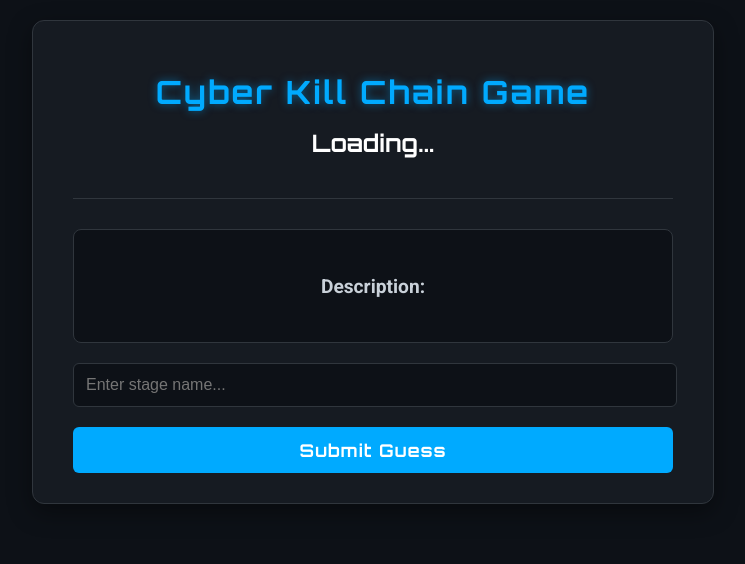
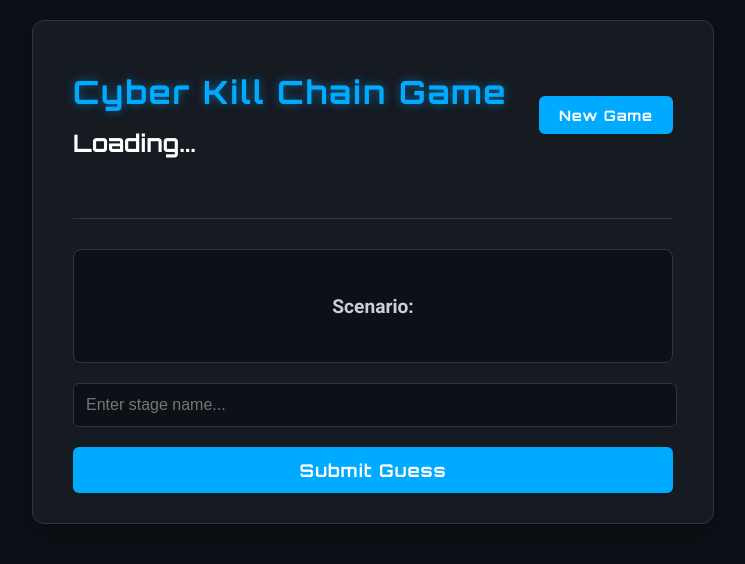
Before and after one commit to shalashaskabob/killchain_game, a Flask app: template app/templates/index.html in a window 1280 px wide. Shown: the top 564 px of the page, without its empty margins (267-1012 px from the left). Run offline with Flask 3, Linux system fonts and the light colour scheme; the template is opened without the code that fills it, so the values that code supplies are empty; parts of the project's set-up code (start-up, migrations or seed data) failed here and were passed over; some libraries are stand-ins or nearby versions.

Commit message:
feat: Overhaul questions and add New Game button

```diff
--- a/app/app.py
+++ b/app/app.py
@@ -1,57 +1,52 @@
-from flask import Flask, render_template, request, redirect, url_for, session
+from flask import Flask, render_template, request, redirect, url_for
 from flask_socketio import SocketIO, emit
-import os
+from app.questions import get_shuffled_questions
 
 app = Flask(__name__)
-app.secret_key = os.urandom(24)
 socketio = SocketIO(app)
 
 # In-memory game state
 game_state = {
     "teams": [],
-    "current_stage": 0,
+    "questions": [],
+    "current_question_index": 0,
     "current_turn_index": 0,
     "game_started": False,
     "processing_guess": False
 }
 
-# Cyber Kill Chain Stages
-kill_chain = [
-    {"name": "Reconnaissance", "description": "Gathering information about the target."},
-    {"name": "Weaponization", "description": "Creating a malicious payload to send to the target."},
-    {"name": "Delivery", "description": "Transmitting the weapon to the target."},
-    {"name": "Exploitation", "description": "Triggering the weapon to exploit a vulnerability."},
-    {"name": "Installation", "description": "Installing malware on the target system."},
-    {"name": "Command & Control", "description": "Establishing a command channel to the target."},
-    {"name": "Actions on Objectives", "description": "Performing the ultimate goal of the attack."}
-]
+def reset_game_state():
+    """Resets the game to its initial state for a new game."""
+    global game_state
+    game_state = {
+        "teams": [],
+        "questions": get_shuffled_questions(),
+        "current_question_index": 0,
+        "current_turn_index": 0,
+        "game_started": False,
+        "processing_guess": False
+    }
 
 @app.route('/')
 def index():
-    # Reset game state for a new session
-    global game_state
-    game_state = {
-        "teams": [], "current_stage": 0,
-        "current_turn_index": 0, "game_started": False,
-        "processing_guess": False
-    }
+    reset_game_state()
     return render_template('setup.html')
-
-@app.route('/setup', methods=['POST'])
-def setup():
-    num_teams = int(request.form['teams'])
-    return render_template('name_teams.html', num_teams=num_teams)
 
 @app.route('/start_game', methods=['POST'])
 def start_game():
-    game_state["teams"] = []
+    # Keep the shuffled questions but reset teams and progress
+    teams = []
     for i in range(int(request.form['num_teams'])):
         team_name = request.form[f'team_{i}']
-        game_state["teams"].append({"name": team_name, "score": 0})
+        teams.append({"name": team_name, "score": 0})
 
-    game_state["current_stage"] = 0
-    game_state["current_turn_index"] = 0
-    game_state["game_started"] = True
+    game_state.update({
+        "teams": teams,
+        "current_question_index": 0,
+        "current_turn_index": 0,
+        "game_started": True,
+        "processing_guess": False
+    })
 
     # Notify all clients that the game has started
     socketio.emit('game_started')
@@ -59,14 +54,20 @@ def start_game():
 
 @app.route('/game')
 def game():
-    if not game_state["game_started"]:
+    if not game_state.get("game_started"):
         return redirect(url_for('index'))
     return render_template('index.html')
 
 @socketio.on('connect')
 def handle_connect():
-    if game_state["game_started"]:
+    if game_state.get("game_started"):
         emit('game_update', get_game_view())
+
+@socketio.on('new_game')
+def handle_new_game():
+    reset_game_state()
+    # Tell all clients to go back to the setup screen
+    emit('redirect_to_setup', broadcast=True)
 
 @socketio.on('submit_guess')
 def handle_guess(data):
@@ -76,10 +77,10 @@ def handle_guess(data):
     game_state["processing_guess"] = True
     try:
         user_guess = data['guess'].strip()
-        correct_stage = kill_chain[game_state["current_stage"]]['name']
+        correct_answer = game_state["questions"][game_state["current_question_index"]]["answer"]
         current_team = game_state["teams"][game_state["current_turn_index"]]
 
-        if user_guess.lower() == correct_stage.lower():
+        if user_guess.lower() == correct_answer.lower():
             current_team["score"] += 1
             emit('guess_result', {'correct': True, 'team': current_team['name']}, broadcast=True)
 
@@ -87,15 +88,13 @@ def handle_guess(data):
                 emit('game_over', {"winner": current_team['name'], "teams": game_state["teams"]}, broadcast=True)
                 game_state["game_started"] = False
                 return
-
-            # Advance to the next stage, looping if necessary
-            game_state["current_stage"] = (game_state["current_stage"] + 1) % len(kill_chain)
-
         else:
             emit('guess_result', {'correct': False, 'team': current_team['name']}, broadcast=True)
 
-        # Advance to the next team's turn
+        # Advance to the next team's turn first
         game_state["current_turn_index"] = (game_state["current_turn_index"] + 1) % len(game_state["teams"])
+        # Then advance the question
+        game_state["current_question_index"] += 1
 
         socketio.sleep(2)
         emit('game_update', get_game_view(), broadcast=True)
@@ -103,19 +102,17 @@ def handle_guess(data):
         game_state["processing_guess"] = False
 
 def get_game_view():
+    """Constructs the data payload for the frontend."""
+    # Ensure we don't go out of bounds if questions run out
+    q_index = game_state['current_question_index'] % len(game_state['questions'])
+
     view = {
         "teams": game_state["teams"],
-        "stage": kill_chain[game_state["current_stage"]],
-        "progress": f"Stage {game_state['current_stage'] + 1}/{len(kill_chain)}",
+        "question": game_state["questions"][q_index]["description"],
+        "question_number": game_state["current_question_index"] + 1,
         "current_turn": game_state["teams"][game_state["current_turn_index"]]["name"]
     }
     return view
 
-@app.route('/win')
-def win():
-    # This route is now mostly handled by game_over socket event
-    # but we can keep a simple win page as a fallback or for direct navigation
-    return render_template('win.html', teams=game_state.get("teams", []))
-
 if __name__ == '__main__':
     socketio.run(app, debug=True)
--- a/app/static/style.css
+++ b/app/static/style.css
@@ -34,7 +34,21 @@ body {
 }
 
 .game-header {
+    display: flex;
+    justify-content: space-between;
+    align-items: center;
     margin-bottom: 20px;
+    flex-wrap: wrap;
+}
+
+.header-content {
+    text-align: left;
+}
+
+.new-game-btn {
+    width: auto;
+    padding: 10px 20px;
+    font-size: 0.9em;
 }
 
 h1 {
--- a/app/templates/index.html
+++ b/app/templates/index.html
@@ -11,8 +11,11 @@
 <body>
     <div class="game-container">
         <header class="game-header">
-            <h1>Cyber Kill Chain Game</h1>
-            <p id="turn-indicator">Loading...</p>
+            <div class="header-content">
+                <h1>Cyber Kill Chain Game</h1>
+                <p id="turn-indicator">Loading...</p>
+            </div>
+            <button id="new-game-btn" class="new-game-btn">New Game</button>
         </header>
 
         <div id="scoreboard">
@@ -20,9 +23,9 @@
         </div>
 
         <main class="game-area">
-            <p id="progress"></p>
+            <p id="question-number"></p>
             <div class="card">
-                <p><strong>Description:</strong> <span id="stage-description"></span></p>
+                <p><strong>Scenario:</strong> <span id="question-description"></span></p>
             </div>
             <div id="result-feedback"></div>
             <form id="guess-form">
@@ -36,22 +39,21 @@
         const socket = io();
 
         const scoreboard = document.getElementById('scoreboard');
-        const progress = document.getElementById('progress');
-        const stageDescription = document.getElementById('stage-description');
+        const questionNumber = document.getElementById('question-number');
+        const questionDescription = document.getElementById('question-description');
         const guessForm = document.getElementById('guess-form');
         const guessInput = document.getElementById('stage-guess');
         const turnIndicator = document.getElementById('turn-indicator');
         const resultFeedback = document.getElementById('result-feedback');
+        const newGameBtn = document.getElementById('new-game-btn');
 
         socket.on('game_update', function(data) {
             resultFeedback.innerHTML = '';
             guessInput.disabled = false;
             guessForm.querySelector('button').disabled = false;
 
-            // Update turn indicator
             turnIndicator.textContent = `${data.current_turn}'s Turn`;
 
-            // Update scoreboard
             let scoresHtml = '';
             data.teams.forEach(team => {
                 const activeClass = team.name === data.current_turn ? 'active-team' : '';
@@ -62,11 +64,9 @@
             });
             scoreboard.innerHTML = scoresHtml;
 
-            // Update stage info
-            stageDescription.textContent = data.stage.description;
-            progress.textContent = data.progress;
+            questionDescription.textContent = data.question;
+            questionNumber.textContent = `Question #${data.question_number}`;
 
-            // Set focus to input for the current team
             guessInput.focus();
         });
 
@@ -81,14 +81,20 @@
             }
         });
 
+        newGameBtn.addEventListener('click', function() {
+            if (confirm('Are you sure you want to start a new game? Current progress will be lost.')) {
+                socket.emit('new_game');
+            }
+        });
+
         socket.on('guess_result', function(data) {
             let feedbackClass = data.correct ? 'correct' : 'incorrect';
             let feedbackText = data.correct ? `Correct! +1 point for ${data.team}` : `Incorrect! Next team's turn.`;
             resultFeedback.innerHTML = `<p class="${feedbackClass}">${feedbackText}</p>`;
         });
 
-        socket.on('game_started', function() {
-            window.location.href = "{{ url_for('game') }}";
+        socket.on('redirect_to_setup', function() {
+            window.location.href = "/";
         });
 
         socket.on('game_over', function(data) {
```
Also changed, not shown: app/questions.py (added, +72 -0 lines), app/templates/win.html (deleted, +0 -23 lines).
